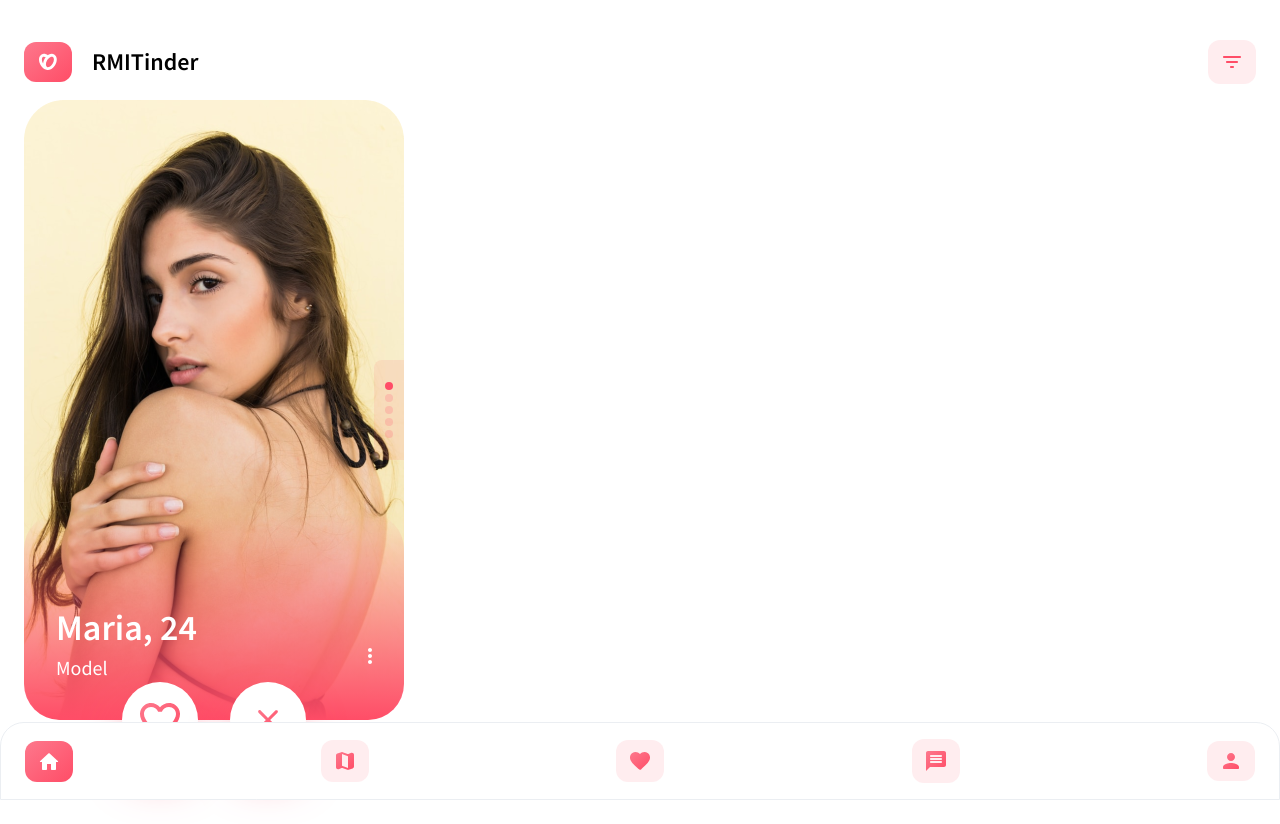
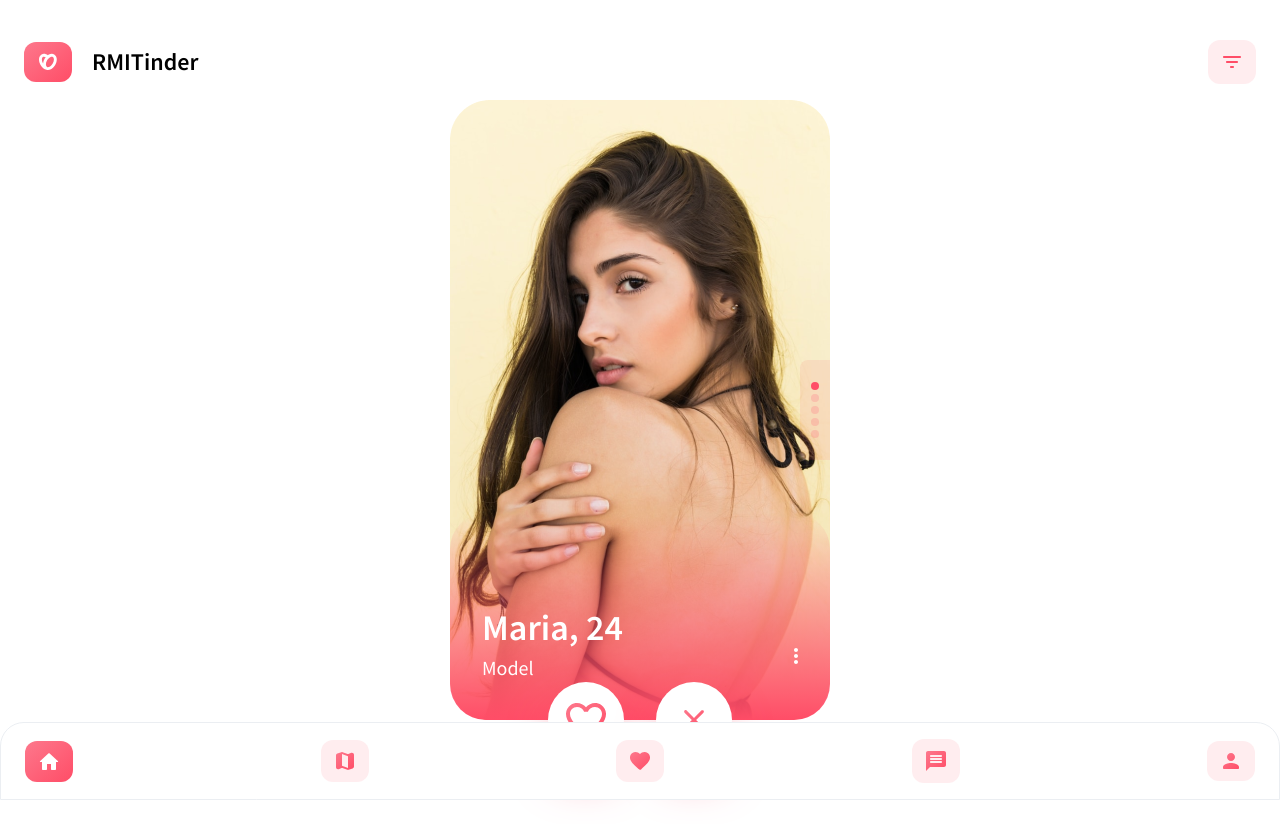
Before and after one commit to b1amage/further-web-front-end, a React (Create React App) app: page / in a window 1280 px wide. Built offline with nearby package versions, Linux system fonts and the light colour scheme.

Commit message:
fix small bug

```diff
--- a/src/components/main/Frame.js
+++ b/src/components/main/Frame.js
@@ -13,7 +13,7 @@ SwiperCore.use([Pagination]);
 
 const Frame = () => {
 	return (
-		<div className="grid h-[620px] w-[380px] grid-cols-1 rounded-[36px] mb-20 relative">
+		<div className="grid h-[620px] w-[380px] max-w-[95%] mx-auto grid-cols-1 rounded-[36px] mb-20 relative">
 			<Swiper
 				pagination={{ clickable: true }}
 				grabCursor="true"
```
